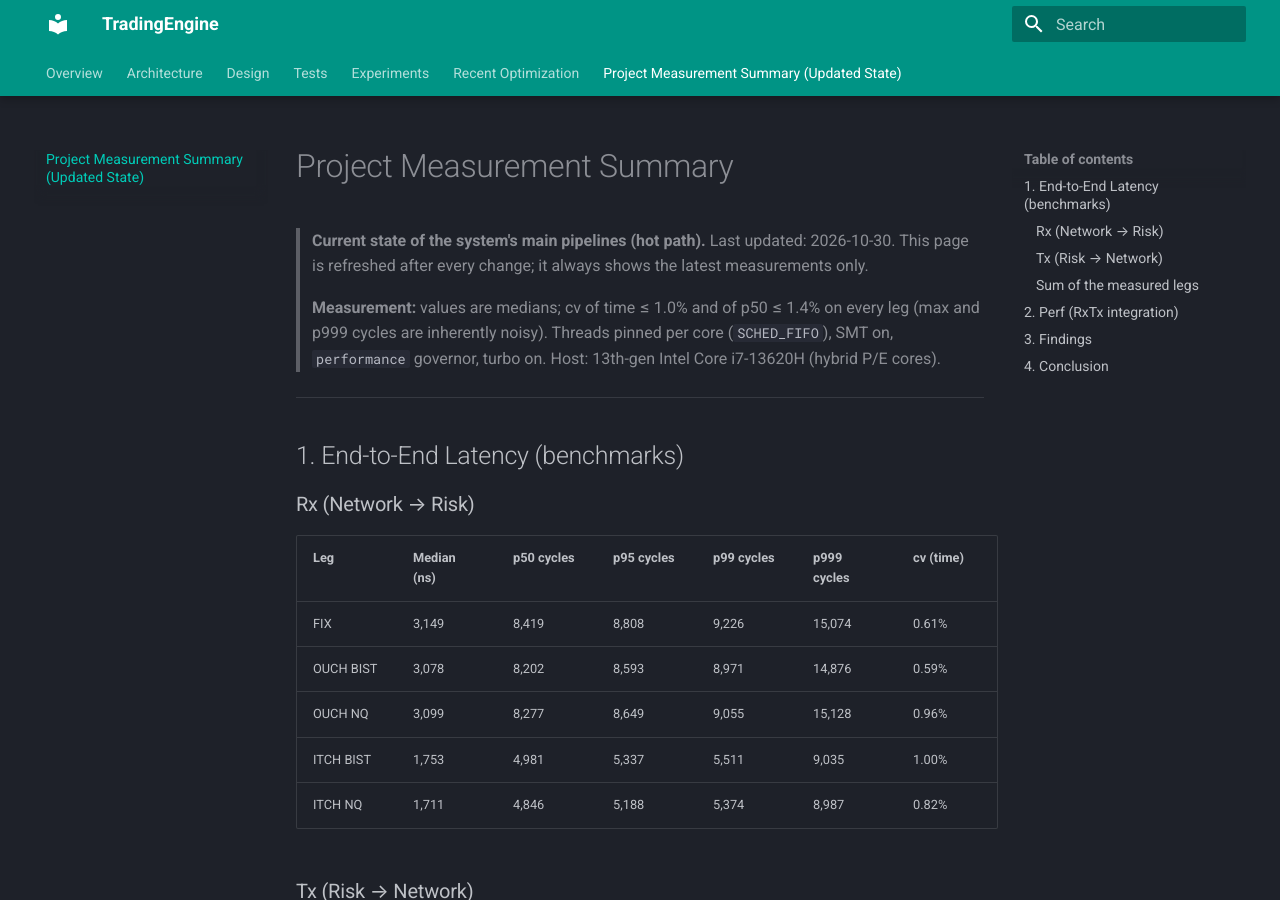
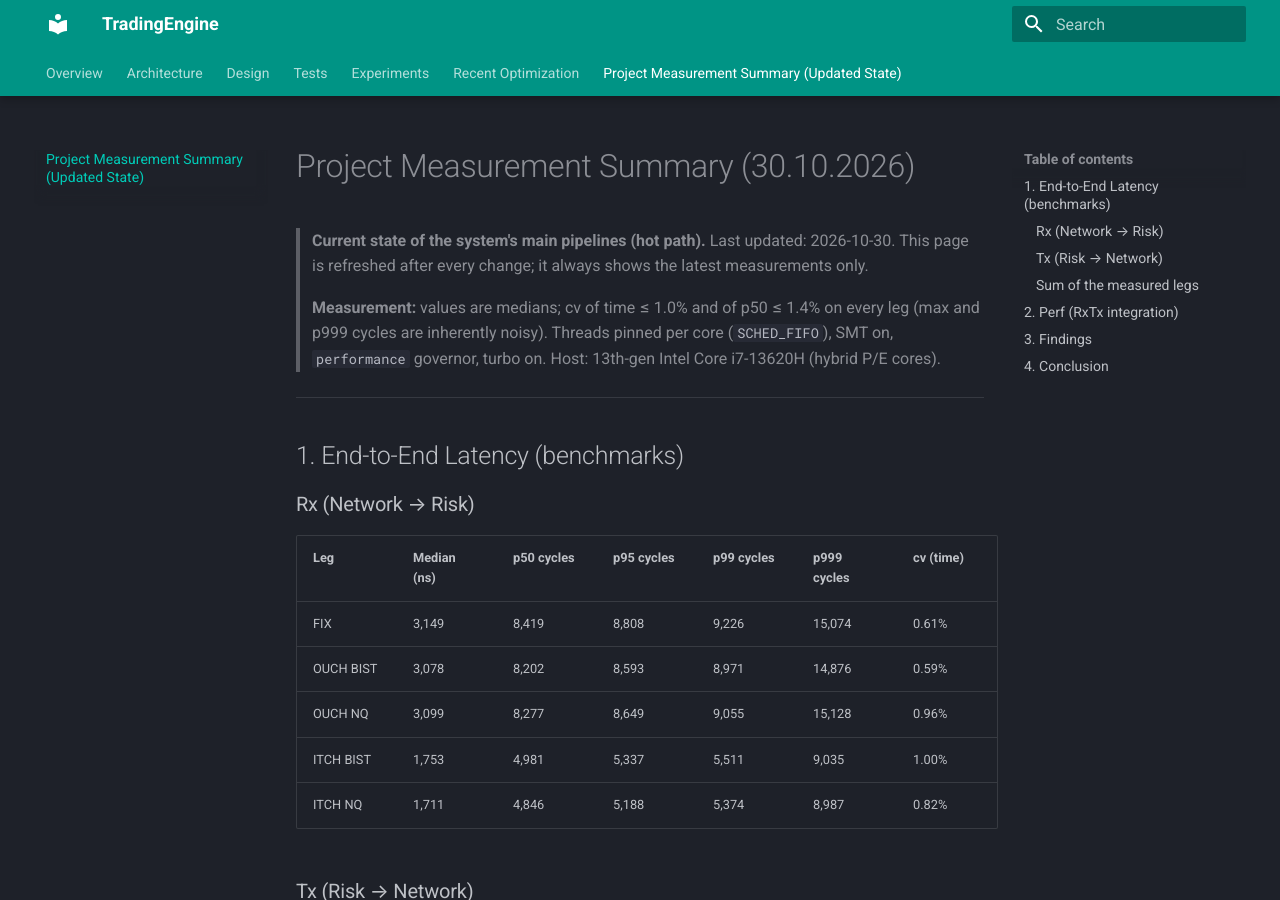
Before and after one commit to UmutCanDundar/TradingEngine-docs, an MkDocs documentation site: the page built from docs/summary.md, in a window 1280 px wide and 900 px high. Built offline with MkDocs 1.6.1 and Material for MkDocs 9.7.7, drawn with Linux system fonts in a browser that asks for light colours.

Commit message:
Summary added

```diff
--- a/docs/summary.md
+++ b/docs/summary.md
@@ -1,4 +1,4 @@
-# Project Measurement Summary
+# Project Measurement Summary (30.10.2026)
 
 > **Current state of the system's main pipelines (hot path).** Last updated: 2026-10-30. This page is refreshed after every change; it always shows the latest measurements only.
 >
```
Also changed, not shown: site/search/search_index.json, site/sitemap.xml, site/summary/index.html, 1 other file.
